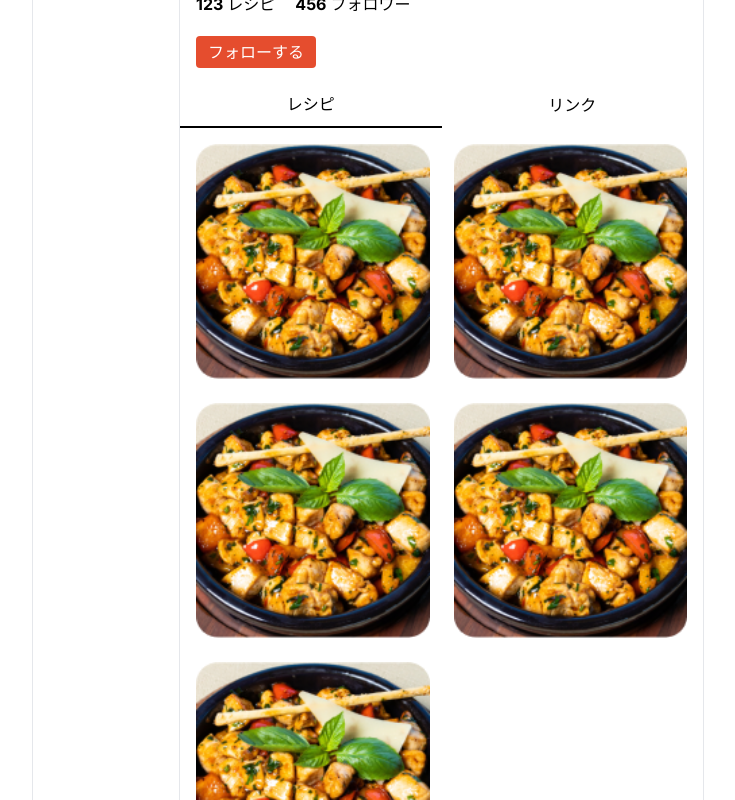
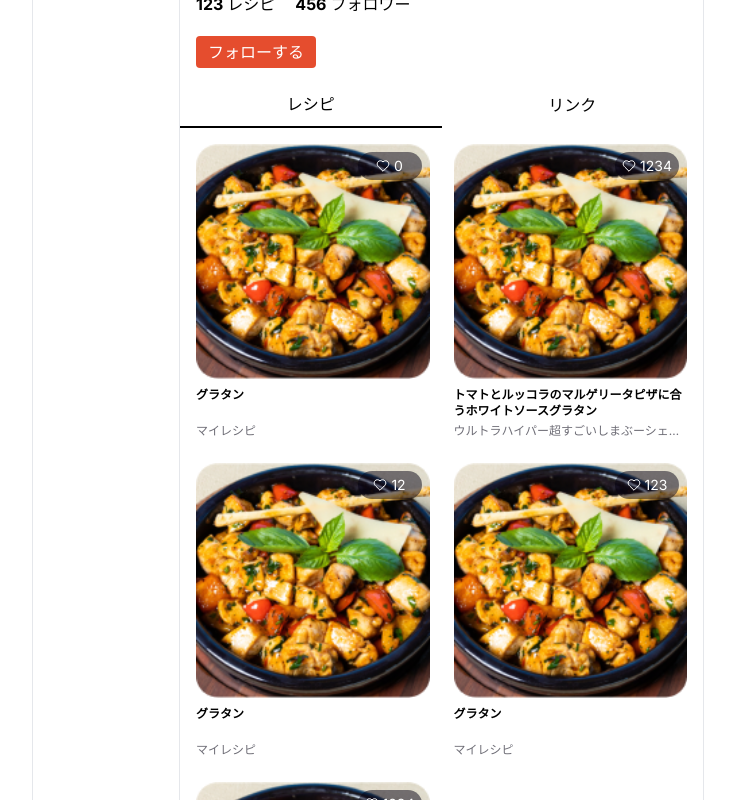
Before and after one commit to qin-team-recipe/09-frontend, a Next.js app: page /chef/1 in a window 1280 px wide. Shown: the part 860-1660 px from the top of the page, without its empty margins (272-1007 px from the left). Built offline with nearby package versions, Linux system fonts and the light colour scheme.

Commit message:
add: レシピのセクションにいいねカウントとレシピ詳細を追加

```diff
--- a/src/app/chef/[id]/page.tsx
+++ b/src/app/chef/[id]/page.tsx
@@ -1,11 +1,40 @@
 import React from "react"
 import RecipeCard from "@/components/RecipeCard"
+
+const DUMMY_DATA = [
+  { title: "グラタン", description: "マイレシピ", likes: 0 },
+  {
+    title: "トマトとルッコラのマルゲリータピザに合うホワイトソースグラタン",
+    description: "ウルトラハイパー超すごいしまぶーシェフだよ",
+    likes: 1234,
+  },
+  {
+    title: "グラタン",
+    description: "マイレシピ",
+    likes: 12,
+  },
+  {
+    title: "グラタン",
+    description: "マイレシピ",
+    likes: 123,
+  },
+  {
+    title: "トマトとルッコラのマルゲリータピザに合うホワイトソースグラタン",
+    description: "ウルトラハイパー超すごいしまぶーシェフ",
+    likes: 1234,
+  },
+]
 
 const ChefDetailPage = () => {
   return (
     <div className="grid grid-cols-2 gap-3 p-4 md:gap-6">
-      {[...Array(5)].map((_, i) => (
-        <RecipeCard key={i} />
+      {DUMMY_DATA.map((recipe, i) => (
+        <RecipeCard
+          key={i}
+          title={recipe.title}
+          description={recipe.description}
+          likes={recipe.likes}
+        />
       ))}
     </div>
   )
--- /dev/null
+++ b/src/components/HeartIcon.tsx
@@ -0,0 +1,5 @@
+import Image from "next/image"
+
+export const HeartIcon = () => {
+  return <Image src="/heartIcon.svg" alt="heart icon" width={14} height={14} />
+}
--- a/src/components/RecipeCard.tsx
+++ b/src/components/RecipeCard.tsx
@@ -1,14 +1,25 @@
-import Image from "next/image"
+import { FC } from "react"
+import { RecipeImage } from "@/components/RecipeImage"
 
-const RecipeCard = () => {
+type RecipeCardProps = {
+  title: string
+  description: string
+  likes: number
+}
+
+const RecipeCard: FC<RecipeCardProps> = (props) => {
+  const { title, description, likes } = props
+
   return (
-    <Image
-      className="h-full w-full"
-      src="/sampleRecipe.png"
-      alt="sample recipe"
-      width={171}
-      height={171}
-    />
+    <div>
+      <RecipeImage likes={likes} />
+      <div className="mt-2">
+        <p className="mb-1 line-clamp-2 h-8 overflow-hidden text-ellipsis text-xs font-bold">
+          {title}
+        </p>
+        <p className="line-clamp-1 text-xs text-custom-gray">{description}</p>
+      </div>
+    </div>
   )
 }
 
--- /dev/null
+++ b/src/components/RecipeImage.tsx
@@ -0,0 +1,27 @@
+import Image from "next/image"
+import { FC } from "react"
+import { HeartIcon } from "@/components/HeartIcon"
+
+type RecipeImageProps = {
+  likes: number
+}
+
+export const RecipeImage: FC<RecipeImageProps> = (props) => {
+  const { likes } = props
+
+  return (
+    <div className="relative">
+      <Image
+        className="h-full w-full"
+        src="/sampleRecipe.png"
+        alt="sample recipe"
+        width={173}
+        height={173}
+      />
+      <div className="absolute right-2 top-2 flex h-7 w-16 cursor-pointer items-center justify-center space-x-1 rounded-full bg-[#040013]/50 p-1.5 px-1">
+        <HeartIcon />
+        <p className="text-sm text-white">{likes}</p>
+      </div>
+    </div>
+  )
+}
```
Also changed, not shown: public/heartIcon.svg (added).
